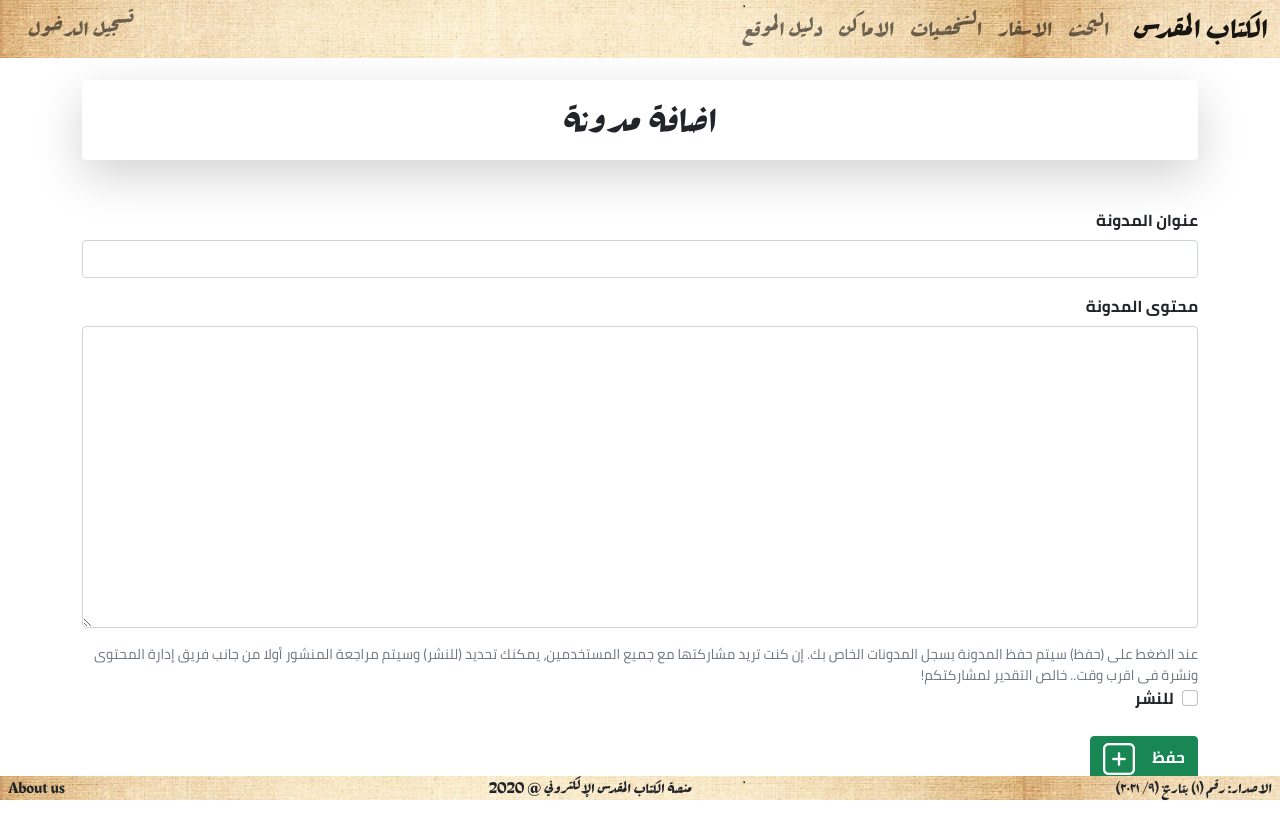
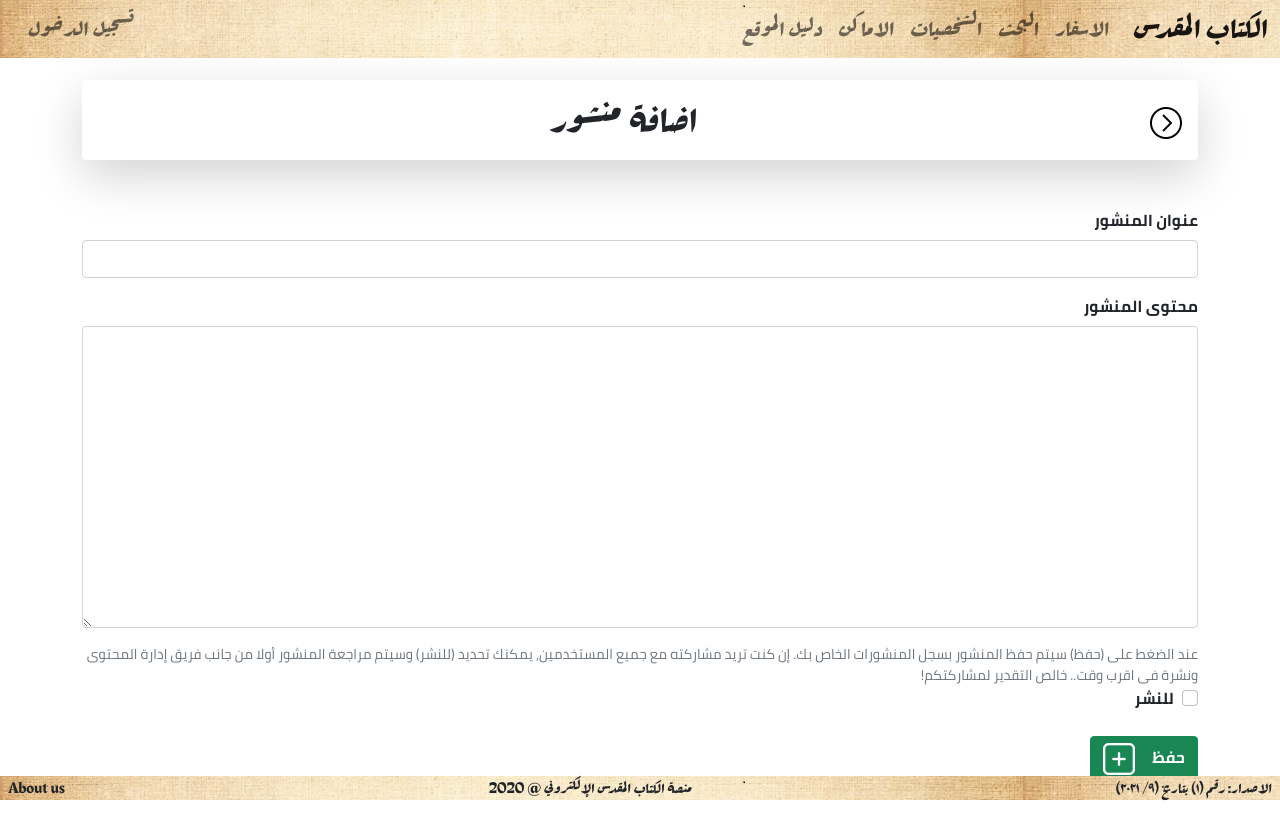
Before and after one commit to emadunan/church, a Django app: page /blog-add in a window 1280 px wide. Run offline with Django 3.2, Linux system fonts and the light colour scheme; some libraries are stand-ins or nearby versions.

Commit message:
blogs optm2

```diff
--- a/scripture/static/scripture/css/style.css
+++ b/scripture/static/scripture/css/style.css
@@ -132,7 +132,8 @@ nav ul {
 #id_books__title,
 #id_search__title,
 #id_blogs__title,
-#id_blog-add__title {
+#id_blog-add__title,
+#id_blog-edit__title {
   font-family: rakkas;
 }
 
@@ -260,12 +261,15 @@ nav ul {
 }
 
 /* Blogs Section */
-#id_blog-add__cont label {
+#id_blog-add__cont label,
+#id_blog-edit__cont label {
   font-family: cairoBold;
 }
 
 #id_blog-add__cont input,
-#id_blog-add__cont textarea {
+#id_blog-add__cont textarea,
+#id_blog-edit__cont input,
+#id_blog-edit__cont textarea{
   font-family: cairoRegular;
 }
 
@@ -304,6 +308,17 @@ nav ul {
   font-family: amiri;
   text-align: justify;
   text-justify: inter-word;
+}
+
+#id_blogs__filter-from {
+  display: flex;
+  justify-content: space-between;
+  background-image: url("../img/navbar-img.jpg");
+}
+
+#id_blog__filters-criteria {
+  display: flex;
+  flex-wrap: wrap;
 }
 
 /* Generals */
--- a/scripture/templates/scripture/blogadd.html
+++ b/scripture/templates/scripture/blogadd.html
@@ -4,7 +4,14 @@
 
 {% block content %}
 <div id="id_blog-add__title">
-    <h1 class="text-center shadow-lg p-3 mb-5 bg-body rounded">اضافة مدونة</h1>
+    <h1 class="text-center shadow-lg p-3 mb-5 bg-body rounded">
+        <span style="float:right">
+            <a href="/blogs">
+                <img src="{% static 'scripture/img/right-arrow.png' %}" alt="Home" style="width: 2rem;">
+            </a>
+        </span>
+        اضافة منشور
+    </h1>
 </div>
 
 <div id="id_blog-add__cont">
@@ -12,15 +19,15 @@
         {% csrf_token %}
 
         <div class="mb-3">
-            <label for="formControlTitle" class="form-label">عنوان المدونة</label>
+            <label for="formControlTitle" class="form-label">عنوان المنشور</label>
             <input type="text" class="form-control" id="formControlTitle" name="title">
         </div>
         <div class="mb-3">
-            <label for="formControlContent" class="form-label">محتوى المدونة</label>
+            <label for="formControlContent" class="form-label">محتوى المنشور</label>
             <textarea class="form-control" id="formControlContent" rows="12" name="content"></textarea>
         </div>
-        <div id="usernameHelp" class="form-text">عند الضغط على (حفظ) سيتم حفظ المدونة بسجل المدونات الخاص بك. إن كنت تريد
-            مشاركتها مع جميع المستخدمين، يمكنك تحديد (للنشر) وسيتم مراجعة المنشور أولا من جانب فريق إدارة المحتوى ونشرة
+        <div id="usernameHelp" class="form-text">عند الضغط على (حفظ) سيتم حفظ المنشور بسجل المنشورات الخاص بك. إن كنت تريد
+            مشاركته مع جميع المستخدمين، يمكنك تحديد (للنشر) وسيتم مراجعة المنشور أولا من جانب فريق إدارة المحتوى ونشرة
             فى
             اقرب وقت.. خالص التقدير لمشاركتكم!</div>
         <div class="form-check">
--- a/scripture/templates/scripture/layout.html
+++ b/scripture/templates/scripture/layout.html
@@ -48,22 +48,22 @@
                 <a
                   class="nav-link {%if '/blogs' in request.path%}active{%endif%}"
                   href="{% url 'blogs' %}"
-                  >المدونات</a>
+                  >المنشورات</a>
               </li>
               {% endif %}
+              <li class="nav-item">
+                <a
+                  class="nav-link {%if '/books' in request.path%}active{%endif%}"
+                  href="{% url 'books' %}"
+                  aria-current="page"
+                  >الاسفار</a>
+              </li>
               <li class="nav-item">
                 <a
                   class="nav-link {%if '/search' in request.path%}active{%endif%}"
                   href="{% url 'search' %}"
                   aria-current="page"
                   >البحث</a>
-              </li>
-              <li class="nav-item">
-                <a
-                  class="nav-link {%if '/books' in request.path%}active{%endif%}"
-                  href="{% url 'books' %}"
-                  aria-current="page"
-                  >الاسفار</a>
               </li>
               <li class="nav-item">
                 <a
--- a/scripture/urls.py
+++ b/scripture/urls.py
@@ -21,6 +21,8 @@ urlpatterns = [
     path('blogs', views.view_blogs, name='blogs'),
     path('blogs/<int:id>', views.view_blog, name='blog'),
     path('blog-add', views.view_blog_add, name='blog-add'),
+    path('blog-edit/<int:id>', views.view_blog_edit, name='blog-edit'),
+    path('blog-del/<int:id>', views.view_blog_del, name='blog-del'),
 
     # API End Points
     path('setLocation', views.view_setLocation, name='setLocation'),
--- a/scripture/views.py
+++ b/scripture/views.py
@@ -10,10 +10,10 @@ from .models import Blog, Book, Chapter, User, Verse, Country
 from django.views.decorators.csrf import csrf_exempt
 import json
 import functools
+import datetime;
+
 
 # APP VIEWS.
-
-
 def view_index(request):
     return render(request, "scripture/index.html")
 
@@ -218,6 +218,40 @@ def view_blog_add(request):
         return render(request, "scripture/blogadd.html")
 
 
+def view_blog_edit(request, id):
+    if request.method == "POST":
+        # Receive the data from the request body
+        title = request.POST.get('title')
+        content = request.POST.get('content')
+        publish = request.POST.get('publish') == "PUB"
+        print(title, content, publish)
+
+        # Get the targeted blog, and update it's values
+        blog = Blog.objects.get(pk=id)
+        blog.title = title
+        blog.content = content
+        blog.for_publish = publish
+        blog.last_edited = datetime.datetime.now()
+
+        blog.save()
+        return HttpResponseRedirect(reverse('blogs'))
+        # return HttpResponseRedirect(reverse('blog-edit', args=(id,)))
+
+    else:
+        selectedBlog = Blog.objects.get(pk=id)
+        return render(request, 'scripture/blogedit.html', {
+            "blog": selectedBlog
+        })
+
+
+def view_blog_del(request, id):
+    blog = Blog.objects.get(pk=id)
+    blog.delete()
+    return HttpResponseRedirect(reverse('blogs'))
+
+
+
+
 @login_required
 @csrf_exempt
 def view_setLocation(request):
```
Also changed, not shown: scripture/static/scripture/js/blogedit.js (added, +9 -0 lines), scripture/templates/scripture/blogedit.html (added, +51 -0 lines), scripture/templates/scripture/blogs.html (+34 -6 lines).
